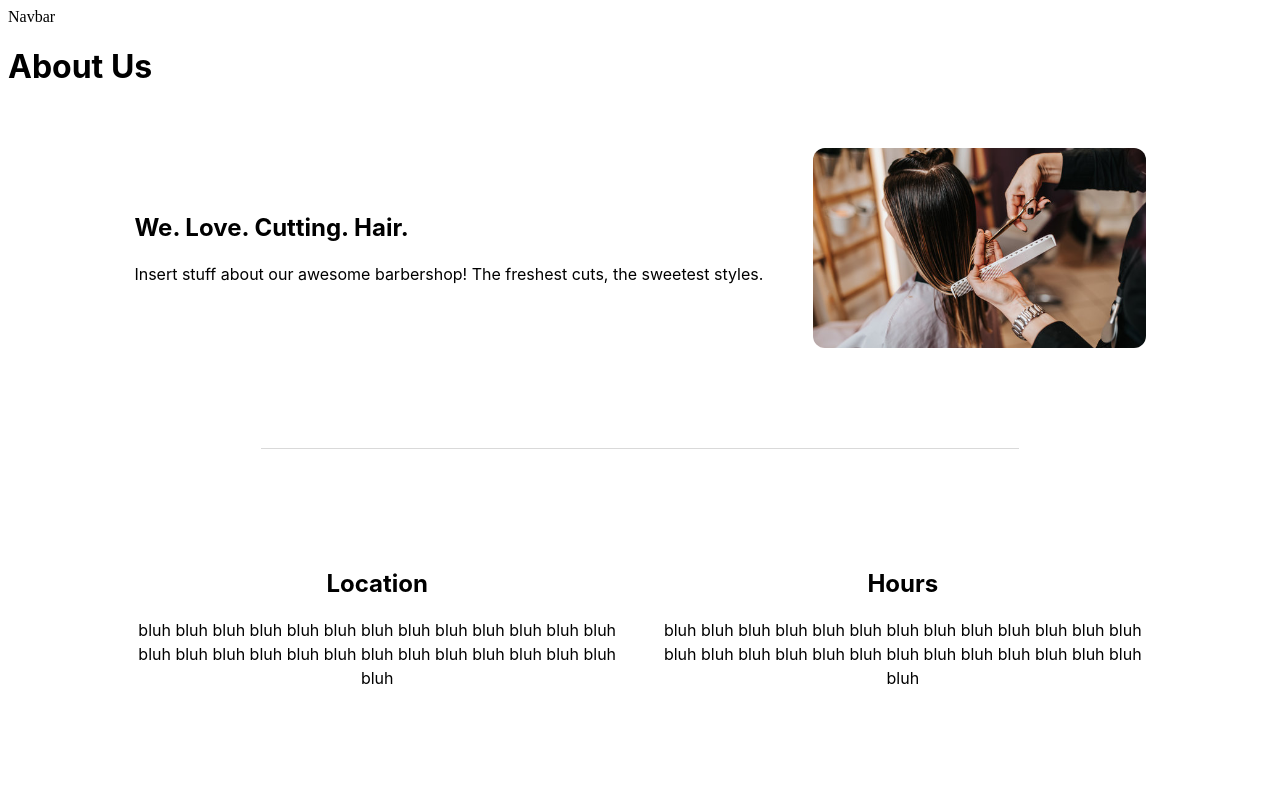
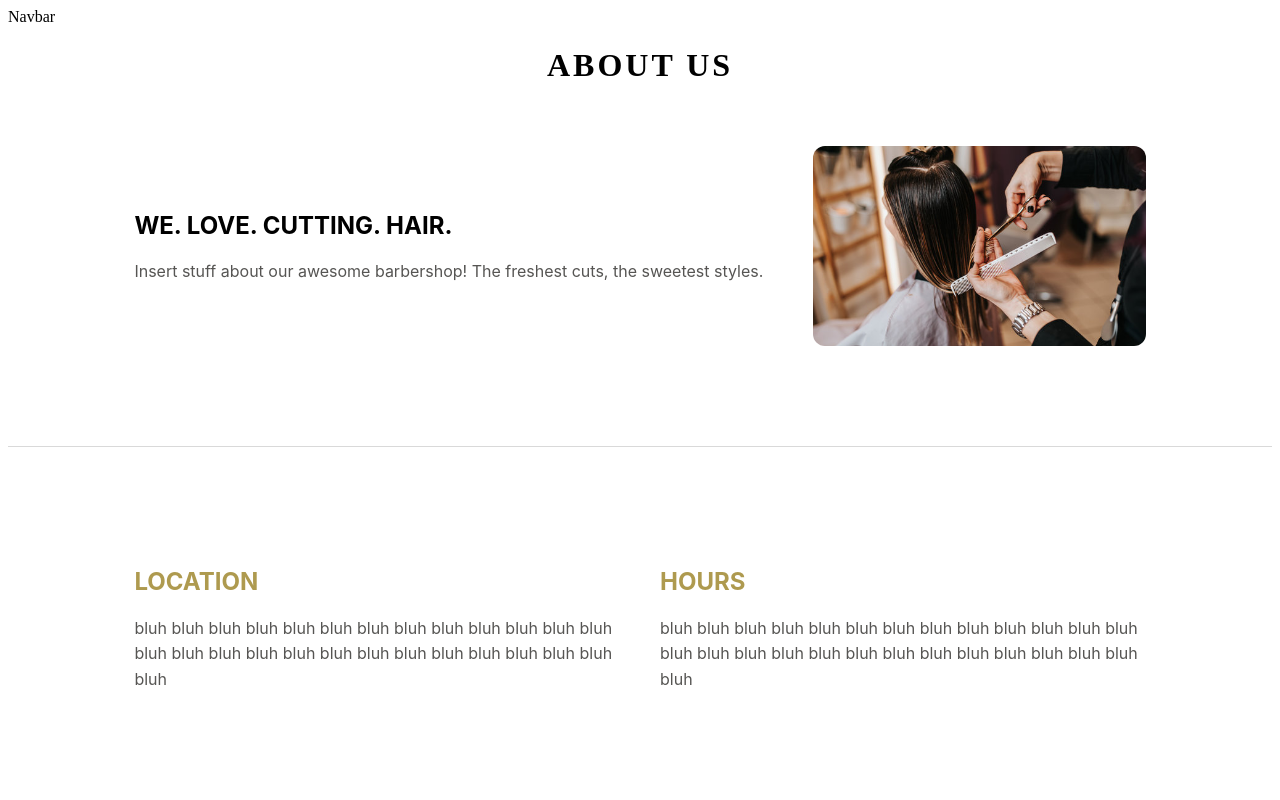
Before and after one commit to seamuscon8/Team4Hack4Impact, a Next.js app: page /about in a window 1280 px wide. Shown: the top 800 px of the page. Built offline with nearby package versions, Linux system fonts and the light colour scheme.

Commit message:
feat: updated about page styles for consistency and improved readability

```diff
--- a/src/app/about/about-page.module.css
+++ b/src/app/about/about-page.module.css
@@ -1,23 +1,23 @@
-.heading {
-  font-family: "Inter", sans-serif;
-  font-weight: 700;
+.h1Header {
+  text-transform: uppercase;
+  font-weight: 600;
+  text-align: center;
+  letter-spacing: 3px;
 }
 
 .paragraph {
+  flex: 1;
+
   font-family: "Inter", sans-serif;
-  line-height: 1.5;
+  line-height: 1.6;
   font-size: 1rem;
+  color: rgb(86, 85, 83);
 }
 
 .hrSpacing {
-  width: 60%;
   margin: 60px auto;
   border: none;
   border-top: 1px solid rgba(0, 0, 0, 0.15);
-}
-
-.centerText {
-  text-align: center;
 }
 
 .aboutContent {
@@ -28,8 +28,10 @@
   align-items: center;
 }
 
-.aboutText {
-  flex: 1;
+.aboutContent h2 {
+  text-transform: uppercase;
+  font-family: "Inter", sans-serif;
+  font-weight: 700;
 }
 
 .aboutImage {
@@ -47,6 +49,25 @@
   text-align: center;
 }
 
+.contactInfo h2 {
+  text-align: left;
+
+  text-transform: uppercase;
+  font-family: "Inter", sans-serif;
+  font-weight: 700;
+  color: rgb(174, 154, 79);
+}
+
+.contactInfo p {
+  flex: 1;
+  text-align: left;
+
+  font-family: "Inter", sans-serif;
+  line-height: 1.6;
+  font-size: 1rem;
+  color: rgb(86, 85, 83);
+}
+
 .aboutBarbers {
   display: flex;
   flex-wrap: wrap;
--- a/src/app/about/page.tsx
+++ b/src/app/about/page.tsx
@@ -15,7 +15,7 @@ export default function About() {
     <main>
       <Navbar />
       {/* Barbershop Description */}
-      <h1 className={styles.heading}>About Us</h1>
+      <h1 className={styles.h1Header}>About Us</h1>
       <div className={styles.aboutContent}>
         <section>
           <h2 className={styles.heading}>We. Love. Cutting. Hair.</h2>
@@ -37,14 +37,14 @@ export default function About() {
       <div className={styles.contactInfo}>
         <section>
           <h2 className={styles.heading}>Location</h2>
-          <p className={styles.paragraph}>
+          <p>
             bluh bluh bluh bluh bluh bluh bluh bluh bluh bluh bluh bluh bluh bluh bluh bluh bluh bluh bluh bluh bluh
             bluh bluh bluh bluh bluh bluh
           </p>
         </section>
         <section>
           <h2 className={styles.heading}>Hours</h2>
-          <p className={styles.paragraph}>
+          <p>
             bluh bluh bluh bluh bluh bluh bluh bluh bluh bluh bluh bluh bluh bluh bluh bluh bluh bluh bluh bluh bluh
             bluh bluh bluh bluh bluh bluh
           </p>
@@ -53,7 +53,7 @@ export default function About() {
 
       {/* List of Barbers */}
       <hr className={styles.hrSpacing} />
-      <h1 className={styles.heading}>Meet our Barbers:</h1>
+      <h1 className={styles.h1Header}>Meet our Barbers:</h1>
       <div className={styles.aboutBarbers}>
         {barbers.map((b) => (
           <BarberCard key={b.name} barber={b} />
```
